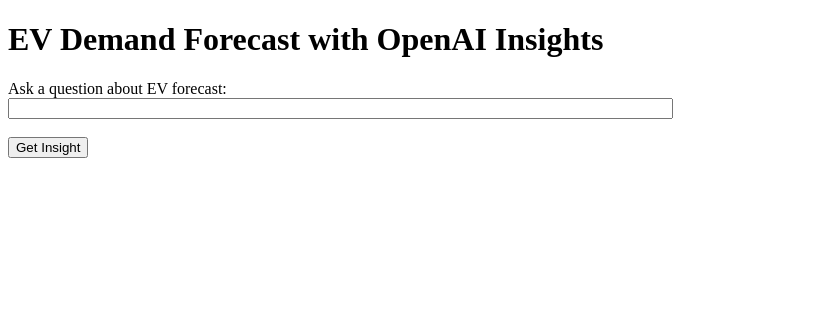
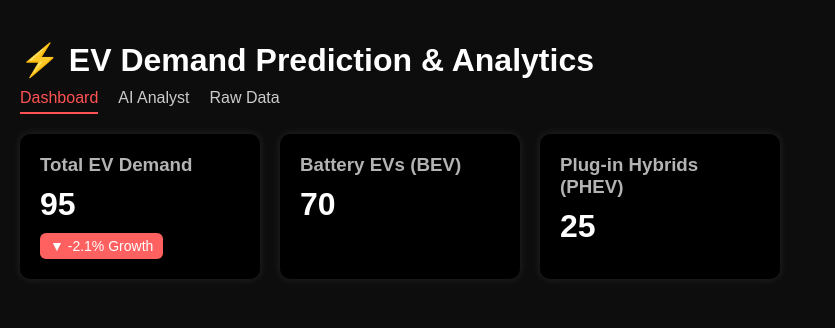
Before and after one commit to lakshya79agarwal/EV_Demand_predicaton, a Python web app: template templates/index.html in a window 1280 px wide. Shown: the top 328 px of the page, without its empty margins (0-835 px from the left). Run offline with Jinja, Linux system fonts and the light colour scheme; the template is opened without the code that fills it, so the values that code supplies are empty; some libraries are stand-ins or nearby versions.

Commit message:
Update index.html

```diff
--- a/templates/index.html
+++ b/templates/index.html
@@ -1,27 +1,103 @@
 <!DOCTYPE html>
-<html>
+<html lang="en">
 <head>
-    <title>EV Demand Forecast Dashboard</title>
-    <script src="https://cdn.plot.ly/plotly-latest.min.js"></script>
+    <meta charset="UTF-8" />
+    <title>EV Demand Prediction & Analytics</title>
+
+    <style>
+        body {
+            background: #0d0d0d;
+            color: white;
+            font-family: Arial, sans-serif;
+            margin: 0;
+            padding: 20px;
+        }
+
+        h1 {
+            font-size: 32px;
+            margin-bottom: 10px;
+        }
+
+        .nav {
+            display: flex;
+            gap: 20px;
+            margin-bottom: 20px;
+        }
+
+        .nav a {
+            color: #ccc;
+            text-decoration: none;
+            padding-bottom: 5px;
+        }
+
+        .nav a.active {
+            border-bottom: 2px solid #ff5252;
+            color: #ff5252;
+        }
+
+        .card-container {
+            display: flex;
+            gap: 20px;
+            margin-bottom: 30px;
+        }
+
+        .card {
+            background: #000;
+            padding: 20px;
+            width: 200px;
+            border-radius: 10px;
+            box-shadow: 0 0 10px rgba(255, 255, 255, 0.1);
+        }
+
+        .card h3 {
+            margin: 0;
+            opacity: 0.7;
+        }
+
+        .value {
+            font-size: 32px;
+            font-weight: bold;
+            margin-top: 10px;
+        }
+
+        .growth {
+            margin-top: 10px;
+            display: inline-block;
+            padding: 5px 10px;
+            border-radius: 6px;
+            background: #ff6161;
+            font-size: 14px;
+        }
+    </style>
 </head>
+
 <body>
-    <h1>EV Demand Forecast with OpenAI Insights</h1>
 
-    <div id="forecast_plot"></div>
-    <script>
-        var plotData = {{ plot_json | safe }};
-        Plotly.newPlot('forecast_plot', plotData.data, plotData.layout);
-    </script>
+    <h1>⚡ EV Demand Prediction & Analytics</h1>
 
-    <form method="post">
-        <label>Ask a question about EV forecast:</label><br>
-        <input type="text" name="query" size="80"><br><br>
-        <input type="submit" value="Get Insight">
-    </form>
+    <div class="nav">
+        <a class="active" href="#">Dashboard</a>
+        <a href="#">AI Analyst</a>
+        <a href="#">Raw Data</a>
+    </div>
 
-    {% if openai_reply %}
-        <h3>OpenAI Insight:</h3>
-        <p>{{ openai_reply }}</p>
-    {% endif %}
+    <div class="card-container">
+        <div class="card">
+            <h3>Total EV Demand</h3>
+            <div class="value">95</div>
+            <div class="growth">▼ -2.1% Growth</div>
+        </div>
+
+        <div class="card">
+            <h3>Battery EVs (BEV)</h3>
+            <div class="value">70</div>
+        </div>
+
+        <div class="card">
+            <h3>Plug-in Hybrids (PHEV)</h3>
+            <div class="value">25</div>
+        </div>
+    </div>
+
 </body>
 </html>
```
